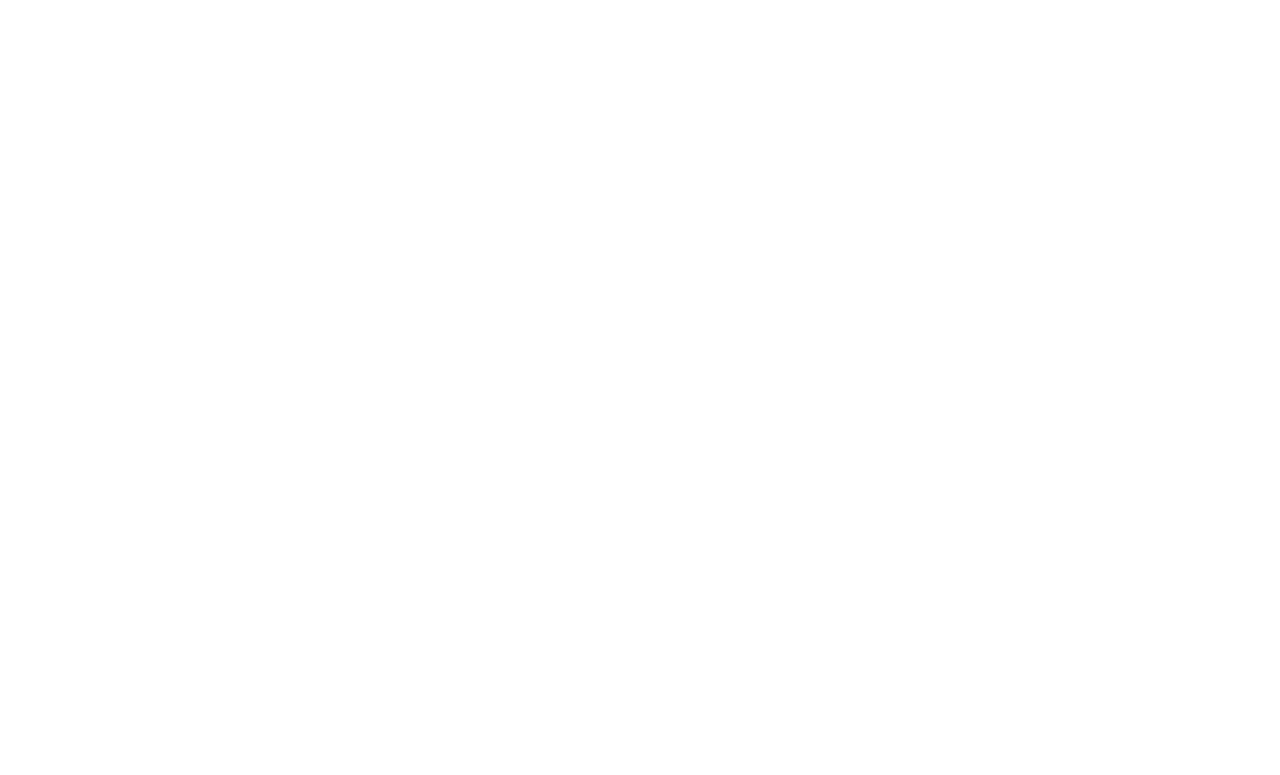
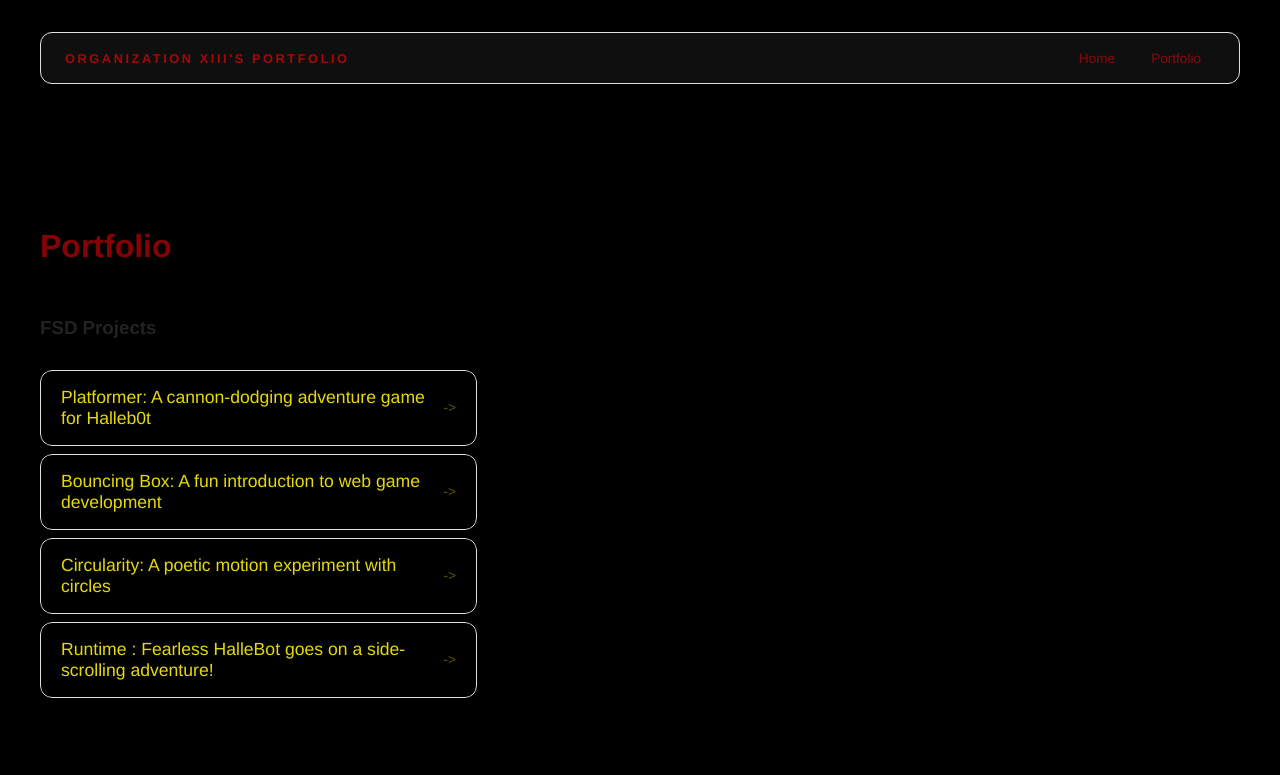
Before and after one commit to DarrylWashingtonJr/DarrylWashingtonJr.github.io, a plain HTML site: page portfolio.html in a window 1280 px wide. Drawn offline with Linux system fonts and the light colour scheme.

Commit message:
add portfolio page to website

```diff
--- a/portfolio.html
+++ b/portfolio.html
@@ -0,0 +1,52 @@
+<!DOCTYPE html>
+<html>
+  <head>
+    <title>My First Website</title>
+  <link rel="stylesheet" href="style.css" />
+  </head>
+
+  <body>
+    <!-- All content goes here -->
+    <div id="all-contents">
+      <nav>
+    <h1>Organization XIII's Portfolio</h1>
+    <ul id="nav-ul">
+     <li class="nav-li">
+  <a href="index.html">Home</a>
+</li>
+    <li class="nav-li">
+  <a href="portfolio.html">Portfolio</a>
+</li>
+</ul>
+
+
+  </nav>
+
+  <main>
+    <div class="content">
+    <h1>Portfolio</h1>
+    <h3>FSD Projects</h3>
+    <ul id="portfolio">
+     <li>
+  <a href="fsd-projects/platformer/">Platformer: A cannon-dodging adventure game for Halleb0t</a>
+</li>
+<li>
+  <a href="fsd-projects/bouncing-box/">Bouncing Box: A fun introduction to web game development</a>
+</li>
+<li>
+  <a href="fsd-projects/circularity/">Circularity: A poetic motion experiment with circles</a>
+</li>
+<li>
+ <a href="fsd-projects/runtime/">Runtime : Fearless HalleBot goes on a side-scrolling adventure!</a>
+</li>
+
+
+    </ul>
+
+    <!-- ASD Projects will go here -->
+
+  </div>
+  </main>
+    </div>
+  </body>
+</html>
--- a/style.css
+++ b/style.css
@@ -159,3 +159,55 @@
   background: #000;
   color: #fff;
 }
+/* Portfolio styles */
+.content h1 {
+  color: #c00505b0;
+}
+
+#portfolio {
+  list-style: none;
+  margin: 0;
+  padding: 0;
+  width: 100%;
+  display: flex;
+  flex-direction: column;
+  gap: 8px;
+}
+
+#portfolio li {
+  border-radius: 12px;
+  overflow: hidden;
+}
+
+#portfolio a {
+  display: flex;
+  justify-content: space-between;
+  align-items: center;
+  text-decoration: none;
+  color: #e5da08;
+  padding: 16px 20px;
+  font-size: 1.1rem;
+  font-weight: 500;
+  background: #000000;
+  border: 1px solid #e0e0e0;
+  border-radius: 12px;
+  transition: background 0.25s ease, color 0.25s ease, transform 0.25s ease;
+}
+
+#portfolio a:hover {
+  background: #000;
+  color: #fff;
+  transform: translateX(4px);
+}
+
+#portfolio a::after {
+  content: "->";
+  font-size: 0.85rem;
+  opacity: 0.4;
+  transition: opacity 0.25s ease;
+  white-space: nowrap;
+}
+
+#portfolio a:hover::after {
+  opacity: 1;
+}
```
